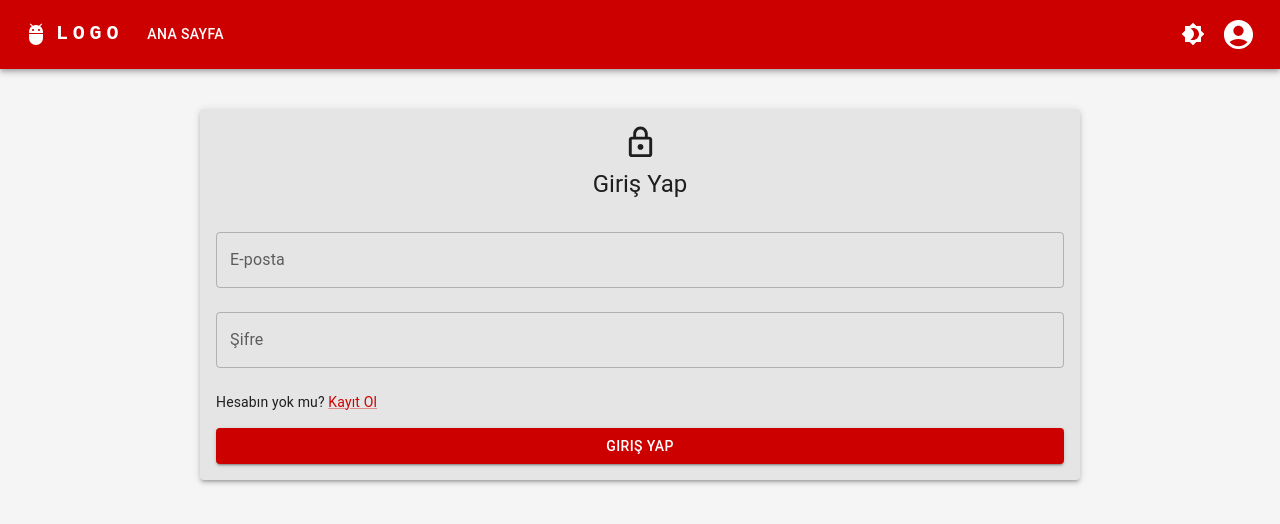
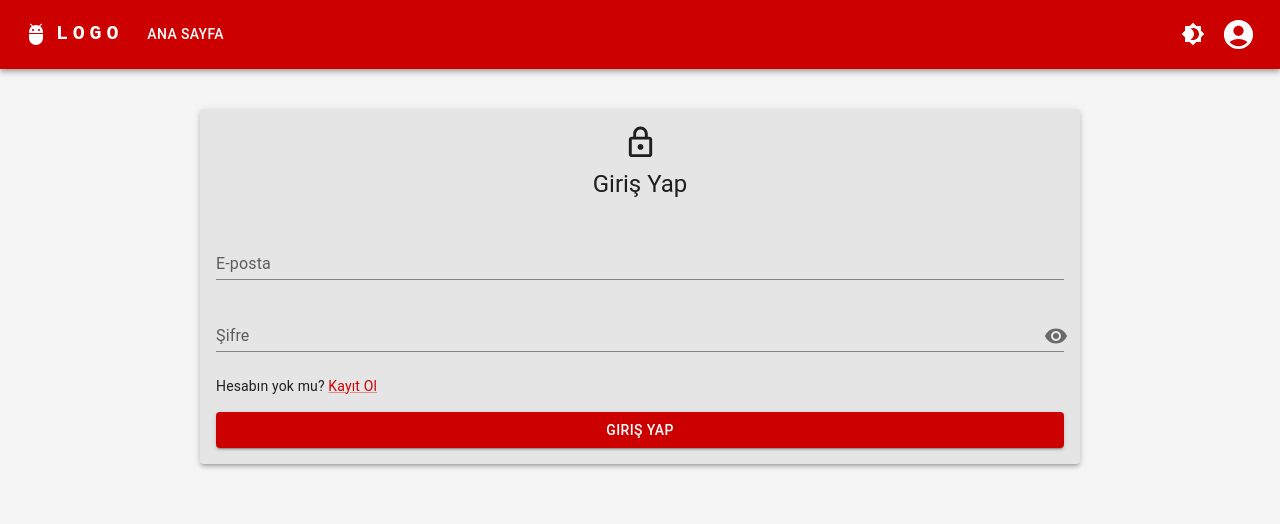
Before and after one commit to emreaknci/eShopping, a React (Vite) app in the folder Frontend/eShoppingWebUI/: page /Login in a window 1280 px wide. Shown: the top 524 px of the page. Built offline with nearby package versions, Linux system fonts and the light colour scheme.

Commit message:
Updated TextField design for Login & Register Page

```diff
--- a/Frontend/eShoppingWebUI/src/pages/MainLayout/LoginPage/LoginPage.tsx
+++ b/Frontend/eShoppingWebUI/src/pages/MainLayout/LoginPage/LoginPage.tsx
@@ -10,6 +10,7 @@ import { useNavigate } from 'react-router-dom';
 import styles from '../../../styles';
 import { LoginDto } from '../../../dtos/loginDto';
 import { AuthContext } from '../../../contexts/AuthContext';
+import { CustomTextFieldComponent } from '../../../components/common/CustomTextFieldComponent';
 
 
 const validationSchema = Yup.object({
@@ -56,8 +57,8 @@ const LoginPage = () => {
           Giriş Yap
         </Typography>
         <form onSubmit={formik.handleSubmit} style={{ width: '100%', marginTop: 16 }}>
-          {renderTextField(formik, 'email', 'E-posta')}
-          {renderTextField(formik, 'password', 'Şifre', 'password')}
+          <CustomTextFieldComponent formik={formik} fieldName="email" label="E-posta" />
+          <CustomTextFieldComponent formik={formik} fieldName="password" label="Şifre" type="password" />
           <Typography variant="body2" style={{ marginTop: "1rem", justifyContent: "flex-end" }}>
             Hesabın yok mu?{' '}
             <MuiLink style={{ cursor: "pointer" }}
```
Also changed, not shown: Frontend/eShoppingWebUI/src/pages/MainLayout/RegisterPage/RegisterPage.tsx (+6 -5 lines).
